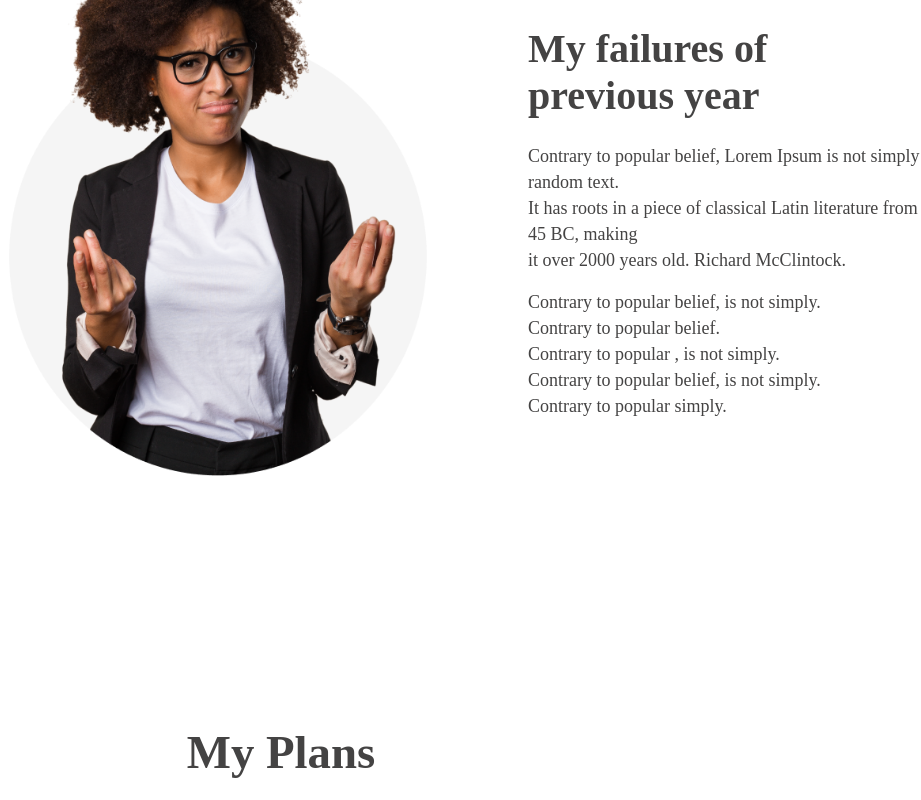
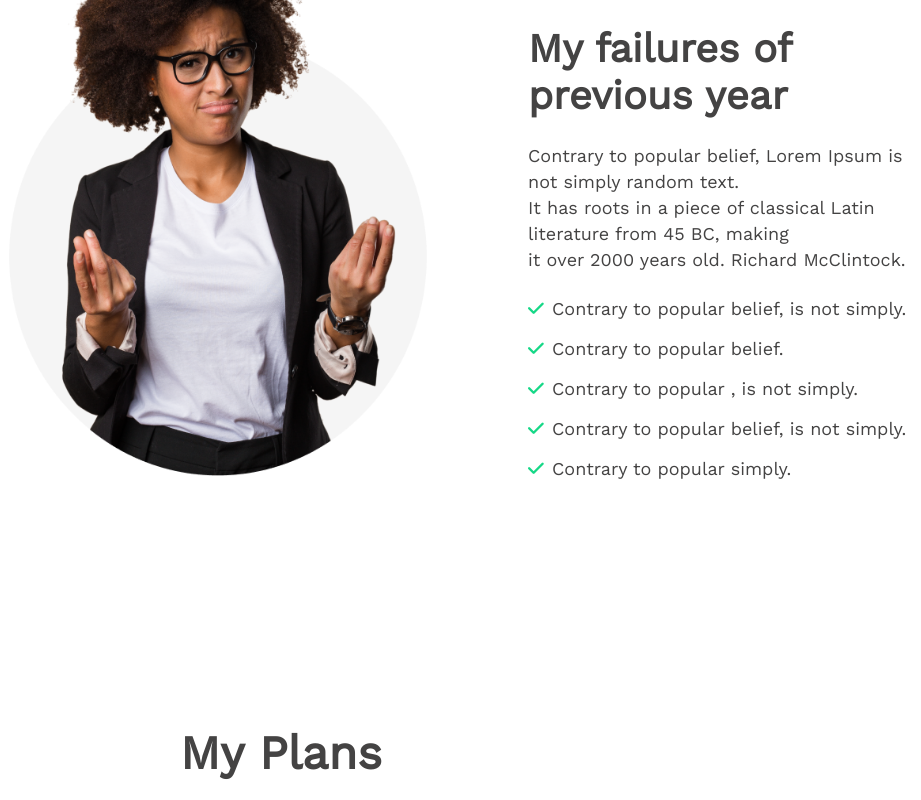
Before and after one commit to mdanamulhasan201/final_assignment, a plain HTML site: page index.html in a window 1280 px wide. Shown: the part 1055-1855 px from the top of the page, without its empty margins (359-1280 px from the left). Drawn offline with nearby package versions, Linux system fonts and the light colour scheme.

Commit message:
check icon added

```diff
--- a/index.html
+++ b/index.html
@@ -5,7 +5,8 @@
     <meta http-equiv="X-UA-Compatible" content="IE=edge">
     <meta name="viewport" content="width=device-width, initial-scale=1.0">
     <title>ME</title>
-
+    <script src="https://kit.fontawesome.com/7d14bd7434.js" crossorigin="anonymous"></script>
+    <link rel="preconnect" href="https://fonts.googleapis.com"><link rel="preconnect" href="https://fonts.gstatic.com" crossorigin><link href="https://fonts.googleapis.com/css2?family=Work+Sans&display=swap" rel="stylesheet">
     <link rel="stylesheet" href="style.css">
 </head>
 <body>
@@ -33,11 +34,11 @@
                     <h3 class="title">My failures of<br> previous year</h3>
                     <p class="description">Contrary to popular belief, Lorem Ipsum is not simply random text.<br> It has roots in a piece of classical Latin literature from 45 BC, making <br> it over 2000 years old. Richard McClintock.</p>
                     <ul class="inline-description">
-                        <li >Contrary to popular belief, is not simply.</li>
-                        <li>Contrary to popular belief.</li>
-                        <li>Contrary to popular , is not simply.</li>
-                        <li>Contrary to popular belief, is not simply.</li>
-                        <li>Contrary to popular simply.</li>
+                        <li ><i class="fa-solid fa-check"></i>Contrary to popular belief, is not simply.</li>
+                        <li><i class="fa-solid fa-check"></i>Contrary to popular belief.</li>
+                        <li><i class="fa-solid fa-check"></i>Contrary to popular , is not simply.</li>
+                        <li><i class="fa-solid fa-check"></i>Contrary to popular belief, is not simply.</li>
+                        <li><i class="fa-solid fa-check"></i>Contrary to popular simply.</li>
                     </ul>
                   </div>
               </div>
--- a/style.css
+++ b/style.css
@@ -1,6 +1,7 @@
 *{
     margin: 0;
     padding: 0;
+    font-family: 'Work Sans';
 }
 
 /* banner section style */
@@ -91,12 +92,18 @@
 .inline-description{
     font-weight: 400;
     font-size: 18px;
-    line-height: 26px;
+    line-height: 40px;
     color: #444343;
     margin-top: 16px;
     list-style-type: none;
 
 
+}
+
+.fa-solid{
+    width: 24px;
+    height: 24px;
+    color: #16D887;
 }
 
 /* my-plan style */
```
